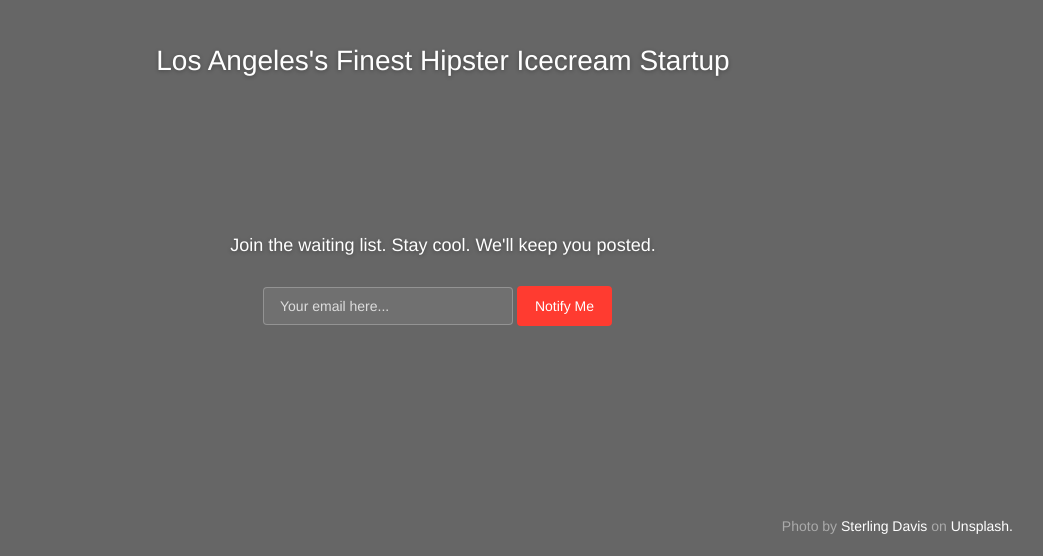
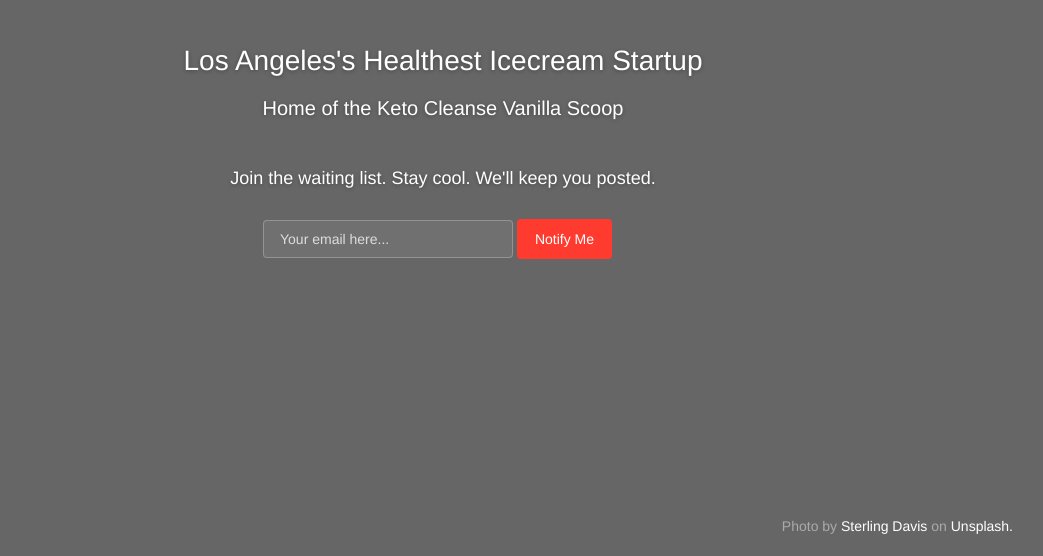
Before and after one commit to romotsky/nicecream.github.io, a plain HTML site: page index.html in a window 1280 px wide. Shown: the part 244-800 px from the top of the page, without its empty margins (197-1240 px from the left). Drawn offline with Linux system fonts and the light colour scheme; a web font is replaced by a local one.

Commit message:
add in tagline

```diff
--- a/css/coming-sssoon.css
+++ b/css/coming-sssoon.css
@@ -744,9 +744,7 @@ h1 small, h2 small, h3 small, h1 .small, h2 .small, h3 .small {
     position: relative;
     z-index: 4;
 }
-.main .motto{
-    min-height: 140px;
-}
+
 .main .motto, .main .subscribe .info-text{
     font-size: 28px;
     color: #FFFFFF;
@@ -755,6 +753,16 @@ h1 small, h2 small, h3 small, h1 .small, h2 .small, h3 .small {
     margin-top: 50px;
 
 }
+
+.main .tagline{
+    font-size: 20px;
+    color: #FFFFFF;
+    text-shadow: 0 1px 4px rgba(0, 0, 0, 0.33);
+    text-align: center;
+    margin-top: 20px;
+    margin-bottom: 50px;
+}
+
 .main .subscribe .info-text{
     font-size: 18px;
     margin-bottom: 30px;
--- a/index.html
+++ b/index.html
@@ -34,7 +34,12 @@
 <!--  H1 can have 2 designs: "logo" and "logo cursive"           -->
 
         <div class="content">
-            <h4 class="motto">Los Angeles's Finest Hipster Icecream Startup</h4>
+            <h4 class="motto">
+                Los Angeles's Healthest Icecream Startup
+            </h4>
+            <h5 class="tagline">
+                Home of the Keto Cleanse Vanilla Scoop
+            </h5>
             <div class="subscribe">
                 <h5 class="info-text">
                     Join the waiting list. Stay cool. We'll keep you posted.
```
